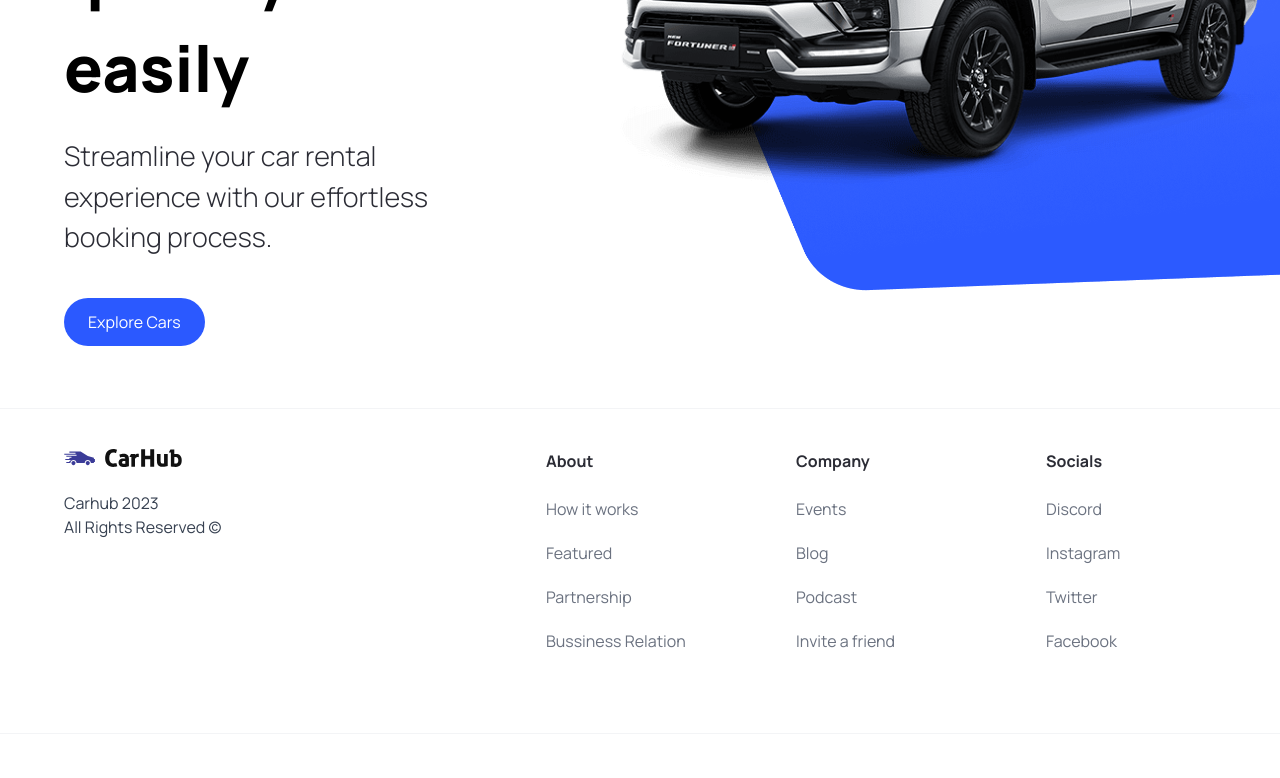
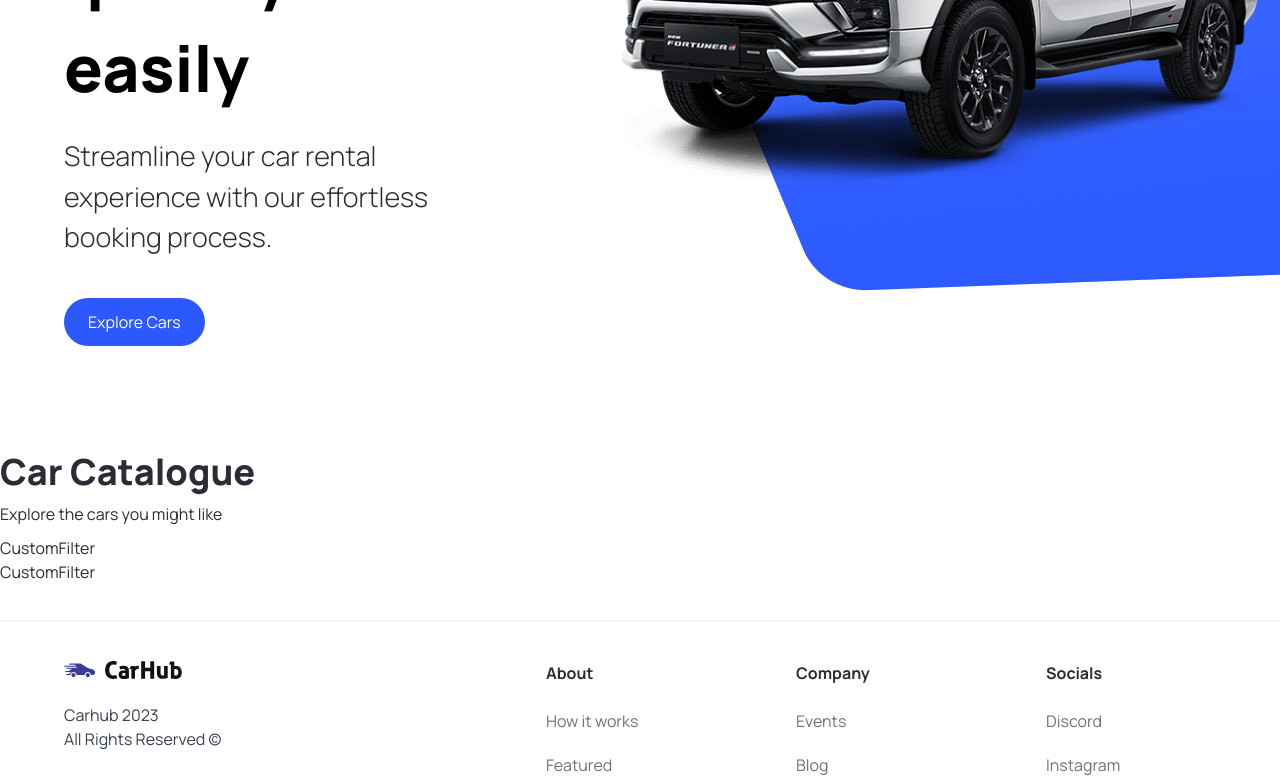
Before and after one commit to Oleva-abr/car-showcase-next.js, a Next.js app: page / in a window 1280 px wide. Shown: the part 412-1190 px from the top of the page. Built offline with nearby package versions, Linux system fonts and the light colour scheme.

Commit message:
created components for search and filter

```diff
--- a/app/page.tsx
+++ b/app/page.tsx
@@ -1,10 +1,23 @@
-import { Hero } from "@/components";
+import { CustomFilter, Hero, Searchbar } from "@/components";
 import Image from "next/image";
 
 export default function Home() {
   return (
     <main className="overflow-hidden">
       <Hero />
+      <div className="mt-12 padding -x padding-y max-width" id="discover">
+        <div className="home__text-container">
+          <h1 className="text-4xl font-extrabold">Car Catalogue</h1>
+          <p>Explore the cars you might like</p>
+          <div className="home__filter">
+            <Searchbar />
+            <div className="home__filtec-container">
+              <CustomFilter title="fuel" />
+              <CustomFilter title="year" />
+            </div>
+          </div>
+        </div>
+      </div>
     </main>
   );
 }
--- /dev/null
+++ b/components/CustomFilter.tsx
@@ -0,0 +1,7 @@
+import React from "react";
+
+function CustomFilter() {
+  return <div>CustomFilter</div>;
+}
+
+export default CustomFilter;
--- /dev/null
+++ b/components/Searchbar.tsx
@@ -0,0 +1,11 @@
+"use client";
+function Searchbar() {
+  const handleSearch = () => {};
+  return (
+    <form className="searchbar" onSubmit={handleSearch}>
+      <div className="searchbar__item"></div>
+    </form>
+  );
+}
+
+export default Searchbar;
--- a/components/index.ts
+++ b/components/index.ts
@@ -1,11 +1,15 @@
 import CustomButton from "./CustomButton";
+import CustomFilter from "./CustomFilter";
 import Footer from "./Footer";
 import Hero from "./Hero";
 import Navbar from "./Navbar";
+import Searchbar from "./Searchbar";
 
 export {
     Hero,
     CustomButton,
     Navbar,
-    Footer
+    Footer,
+    Searchbar,
+    CustomFilter
 }
```
